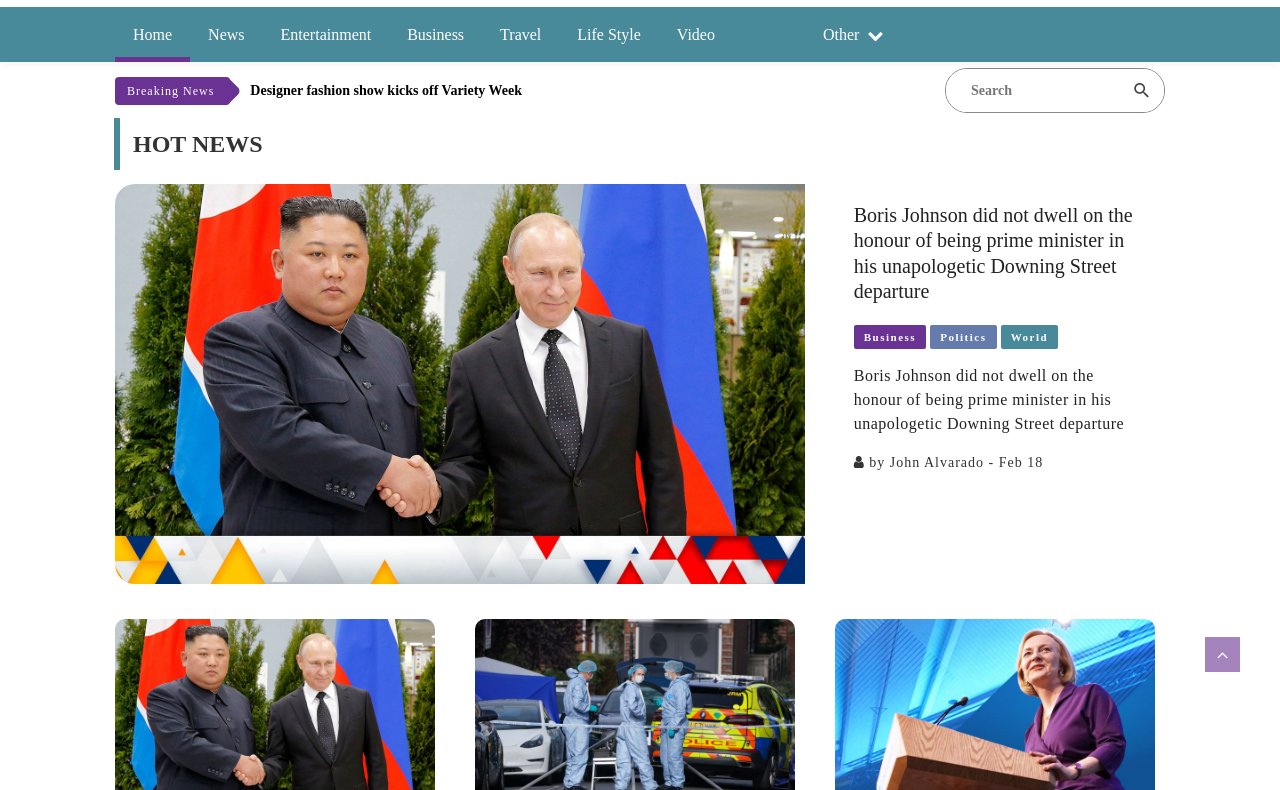
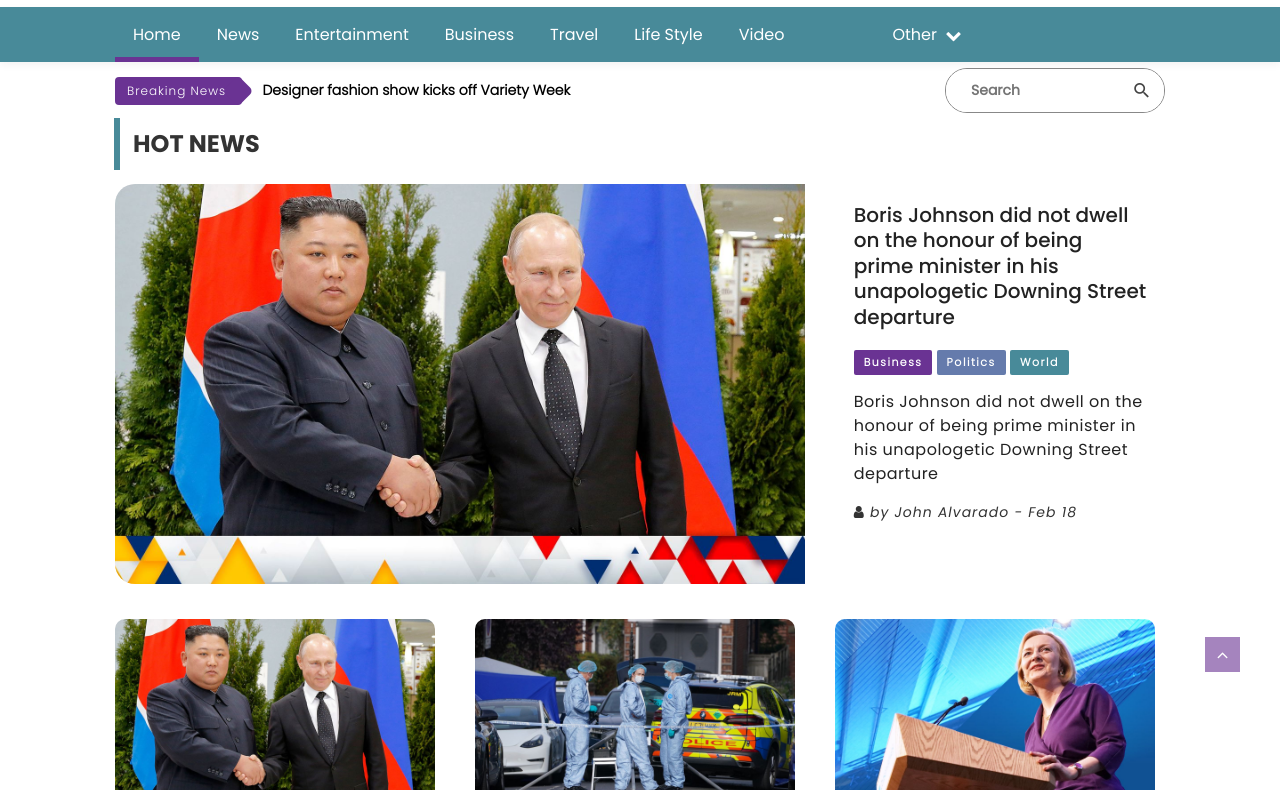
Before and after one commit to adhikarisulav81/gonewsmedia, a plain HTML site: page index.html in a window 1280 px wide. Shown: the part 168-958 px from the top of the page. Drawn offline with Linux system fonts and the light colour scheme; the site is published under a folder, as on GitHub Pages, so addresses that start at the root find nothing.

Commit message:
Update main.css

```diff
--- a/assets/css/main.css
+++ b/assets/css/main.css
@@ -1,7 +1,7 @@
 /*//////////////////////////////////////////////////////////////////
 [ FONT ]*/
 
-@import url(/assets/fonts/Poppins/fonts.css);
+@import url(../fonts/Poppins/fonts.css);
 /* @import url(/assets/fonts/ganess-regular/fonts.css); */
 
 /* Global Styles */
```
